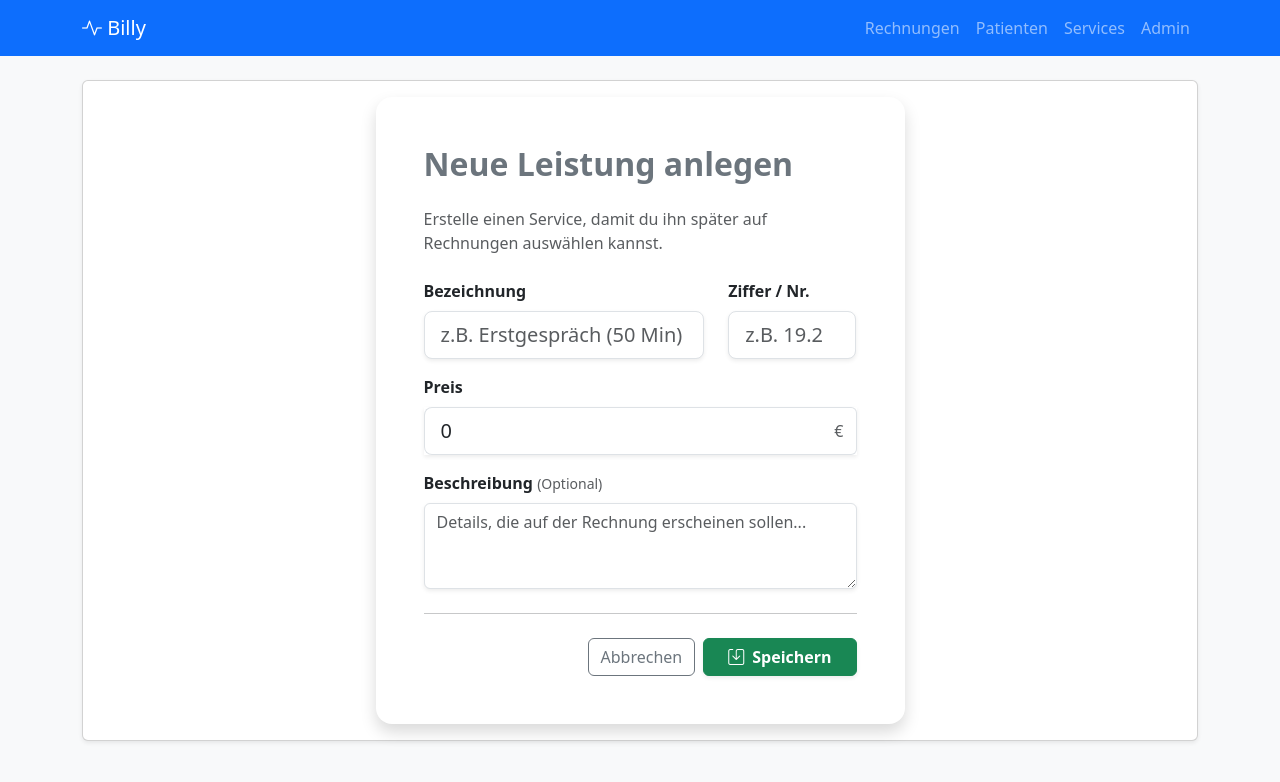
After one commit to Bela-Kr/billingApplicationHealthcareProfessional, a Django app: page /billing/services/new in a window 1280 px wide. The commit adds this page. Shown: the top 782 px of the page. Run offline with Django 5.2, Linux system fonts and the light colour scheme.

Commit message:
Services hinzufügbar gemacht, total für offene Rechnungen hinzugefügt, kleinere UI changes

```diff
--- a/billing/forms.py
+++ b/billing/forms.py
@@ -42,3 +42,19 @@ class MedicalRecordForm(forms.ModelForm):
         widgets = {
             "notizen": forms.Textarea(attrs={'rows': 5, 'class': 'form-control'}),
         }
+
+class ServiceForm(forms.ModelForm):
+    class Meta():
+        model = Service
+        fields = ["serviceName", "preis", "beschreibung", "abrechnungs_nr"]
+
+        labels = {
+            "serviceName": "Bezeichnung Service",
+            "preis": "Preis (€)",
+            "beschreibung": "Beschreibung",
+            "abrechnungs_nr": "Abrechnungs Nummer"
+        }
+
+        widgets = {
+            "beschreibung": forms.Textarea(attrs={'rows': 5, 'class': 'form-control'}),
+        }
--- a/billing/models.py
+++ b/billing/models.py
@@ -17,6 +17,7 @@ class Service(models.Model):
     serviceName = models.CharField(max_length=100, verbose_name="Leistung")
     preis = models.DecimalField(default=0, max_digits=6, decimal_places=2, verbose_name="Preis (€)")
     beschreibung = models.TextField(blank=True, verbose_name="Beschreibung")
+    abrechnungs_nr = models.DecimalField(max_digits=5, decimal_places=2, verbose_name="Abrechnungs Nummer")
 
     def __str__ (self):
         return f"{self.serviceName} ({self.preis} €)"
@@ -46,7 +47,6 @@ class Bill(models.Model):
         total = sum(Service.preis for Service in self.services.all())
         return total
 
-
 class InvoiceItem(models.Model):
     rechnung = models.ForeignKey(Bill, on_delete=models.CASCADE, related_name="Items")
     service = models.ForeignKey(Service, on_delete=models.PROTECT, related_name="Leistung")
--- a/billing/templates/billing/base.html
+++ b/billing/templates/billing/base.html
@@ -23,7 +23,10 @@
               <a class="nav-link {% if request.resolver_match.url_name == 'billList' or request.resolver_match.url_name == 'createBill' %}active fw-bold{% endif %}" href="{% url 'billList' %}">Rechnungen</a>
             </li>
             <li class="nav-item">
-              <a class="nav-link {% if request.resolver_match.url_name == 'patientList' or request.resolver_match.url_name == 'createPatient' %}active fw-bold{% endif %}" href="{% url 'patientList' %}">Patienten</a>
+              <a class="nav-link {% if request.resolver_match.url_name == 'patientList' or request.resolver_match.url_name == 'createPatient' or request.resolver_match.url_name == 'createMedicalRecord' or request.resolver_match.url_name == 'patientDetails' %}active fw-bold{% endif %}" href="{% url 'patientList' %}">Patienten</a>
+            </li>
+            <li>
+              <a class="nav-link {% if request.resolver_match.url_name == "serviceList" %}active fw-bold{% endif %}" href="{% url "serviceList" %}">Services</a>
             </li>
             <li class="nav-item">
               <a class="nav-link" href="/admin">Admin</a>
--- a/billing/templates/billing/billForm.html
+++ b/billing/templates/billing/billForm.html
@@ -66,7 +66,6 @@
                 </form>
             </div>
         </div>
-
     </div>
 </div>
 
--- /dev/null
+++ b/billing/templates/billing/createService.html
@@ -0,0 +1,87 @@
+{% extends 'billing/base.html' %}
+
+{% block content %}
+<div class="row justify-content-center">
+    <div class="col-md-8 col-lg-6">
+
+        <div class="card shadow border-0 rounded-4">
+            <div class="card-body p-5">
+
+                <h2 class="mb-4 fw-bold text-secondary">Neue Leistung anlegen</h2>
+                <p class="text-muted mb-4">Erstelle einen Service, damit du ihn später auf Rechnungen auswählen kannst.</p>
+
+                <form method="post">
+                    {% csrf_token %}
+
+                    <div class="row">
+                        <div class="col-md-8 mb-3">
+                            <label class="form-label fw-bold">Bezeichnung</label>
+                            <input
+                                type="text"
+                                name="{{ form.serviceName.html_name }}"
+                                value="{{ form.serviceName.value|default_if_none:'' }}"
+                                class="form-control form-control-lg shadow-sm"
+                                placeholder="z.B. Erstgespräch (50 Min)"
+                                required
+                            >
+                            {% if form.serviceName.errors %}
+                                <div class="text-danger small mt-1">{{ form.serviceName.errors.0 }}</div>
+                            {% endif %}
+                        </div>
+
+                        <div class="col-md-4 mb-3">
+                            <label class="form-label fw-bold">Ziffer / Nr.</label>
+                            <input
+                                type="number"
+                                step="0.01"
+                                name="{{ form.abrechnungs_nr.html_name }}"
+                                value="{{ form.abrechnungs_nr.value|default_if_none:'' }}"
+                                class="form-control form-control-lg shadow-sm"
+                                placeholder="z.B. 19.2"
+                                required
+                            >
+                        </div>
+                    </div>
+
+                    <div class="mb-3">
+                        <label class="form-label fw-bold">Preis</label>
+                        <div class="input-group shadow-sm">
+                            <input
+                                type="number"
+                                step="0.01"
+                                name="{{ form.preis.html_name }}"
+                                value="{{ form.preis.value|default_if_none:'' }}"
+                                class="form-control form-control-lg border-end-0"
+                                placeholder="0.00"
+                                required
+                            >
+                            <span class="input-group-text bg-white border-start-0 text-muted">€</span>
+                        </div>
+                    </div>
+
+                    <div class="mb-4">
+                        <label class="form-label fw-bold">Beschreibung <small class="text-muted fw-normal">(Optional)</small></label>
+                        <textarea
+                            name="{{ form.beschreibung.html_name }}"
+                            class="form-control shadow-sm"
+                            rows="3"
+                            placeholder="Details, die auf der Rechnung erscheinen sollen..."
+                        >{{ form.beschreibung.value|default_if_none:'' }}</textarea>
+                    </div>
+
+                    <hr class="my-4">
+
+                    <div class="d-flex justify-content-end gap-2">
+                        <a href="{% url 'serviceList' %}" class="btn btn-outline-secondary">Abbrechen</a>
+
+                        <button type="submit" class="btn btn-success px-4 fw-bold shadow-sm">
+                            <i class="bi bi-save me-2"></i>Speichern
+                        </button>
+                    </div>
+                </form>
+            </div>
+        </div>
+
+    </div>
+</div>
+{% endblock %}
--- a/billing/urls.py
+++ b/billing/urls.py
@@ -8,4 +8,6 @@ urlpatterns = [
     path("bills/add", views.createBill, name="createBill"),
     path("patients/<int:patient_id>/neuer-eintrag",views.createMedicalRecord, name="createMedicalRecord"),
     path("patients/<int:pk>", views.patientDetails, name="patientDetails"),
+    path("services/", views.serviceList, name="serviceList"),
+    path("services/new", views.createService, name="createService"),
 ]
--- a/billing/views.py
+++ b/billing/views.py
@@ -1,6 +1,7 @@
 from django.shortcuts import render, redirect, get_object_or_404
-from .models import Patient, Bill, MedicalRecord
-from .forms import BillForm, PatientForm, MedicalRecordForm
+from django.db.models import Sum, F
+from .models import Patient, Bill, MedicalRecord, Service
+from .forms import BillForm, PatientForm, MedicalRecordForm, ServiceForm
 
 def patientList(request):
     all_patients = Patient.objects.all()
@@ -25,7 +26,16 @@ def createPatient(request):
 def billList(request):
     bills = Bill.objects.all().order_by("-zahlungsDatum")
 
-    context = {"Bill":bills}
+    total_open_data = bills.filter(status="SENT").aggregate(
+        total_sum = Sum("services__preis")
+    )
+
+    open_amount = total_open_data["total_sum"] or 0
+
+    context = {
+        "Bill":bills,
+        "open_amount": open_amount,
+    }
 
     return render(request, "billing/billList.html", context)
 
@@ -60,3 +70,23 @@ def patientDetails(request, pk):
     patient = get_object_or_404(Patient, pk=pk)
 
     return render(request, "billing/patientDetail.html", {"patient":patient})
+
+def serviceList(request):
+    services = Service.objects.all()
+
+    context = {"services":services}
+
+    return render(request, "billing/serviceList.html", context)
+
+def createService(request):
+
+    if request.method == "POST":
+        form = ServiceForm(request.POST)
+        if form.is_valid():
+            service = form.save()
+
+            return redirect("serviceList")
+    else:
+        form = ServiceForm()
+
+    return render(request, "billing/createService.html", {"form": form})
```
Also changed, not shown: billing/templates/billing/billList.html (+26 -1 lines), billing/templates/billing/createRecord.html (+58 -7 lines), billing/templates/billing/patientDetail.html (+4 -4 lines), billing/templates/billing/patientList.html (+10 -8 lines), billing/templates/billing/serviceList.html (added, +63 -0 lines), billing/migrations/0007_service_abrechnungs_nr.py (added).
